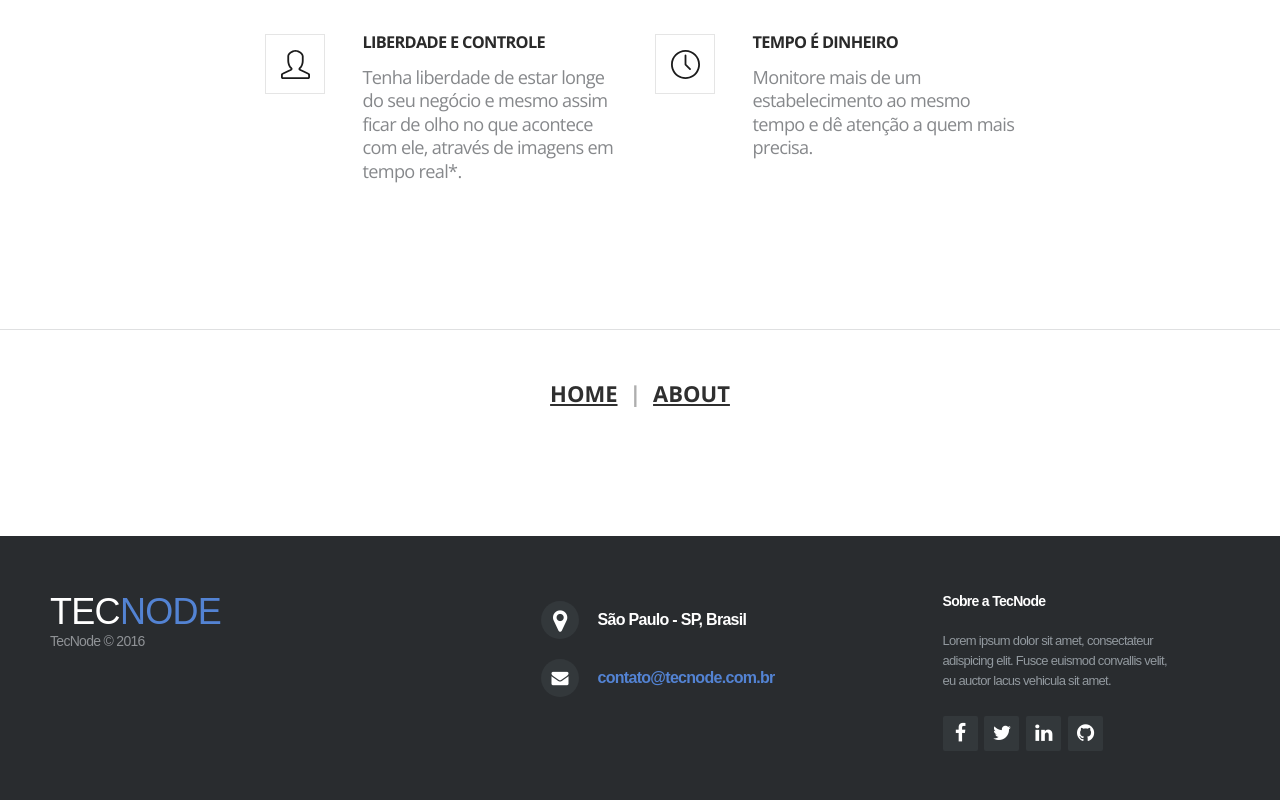
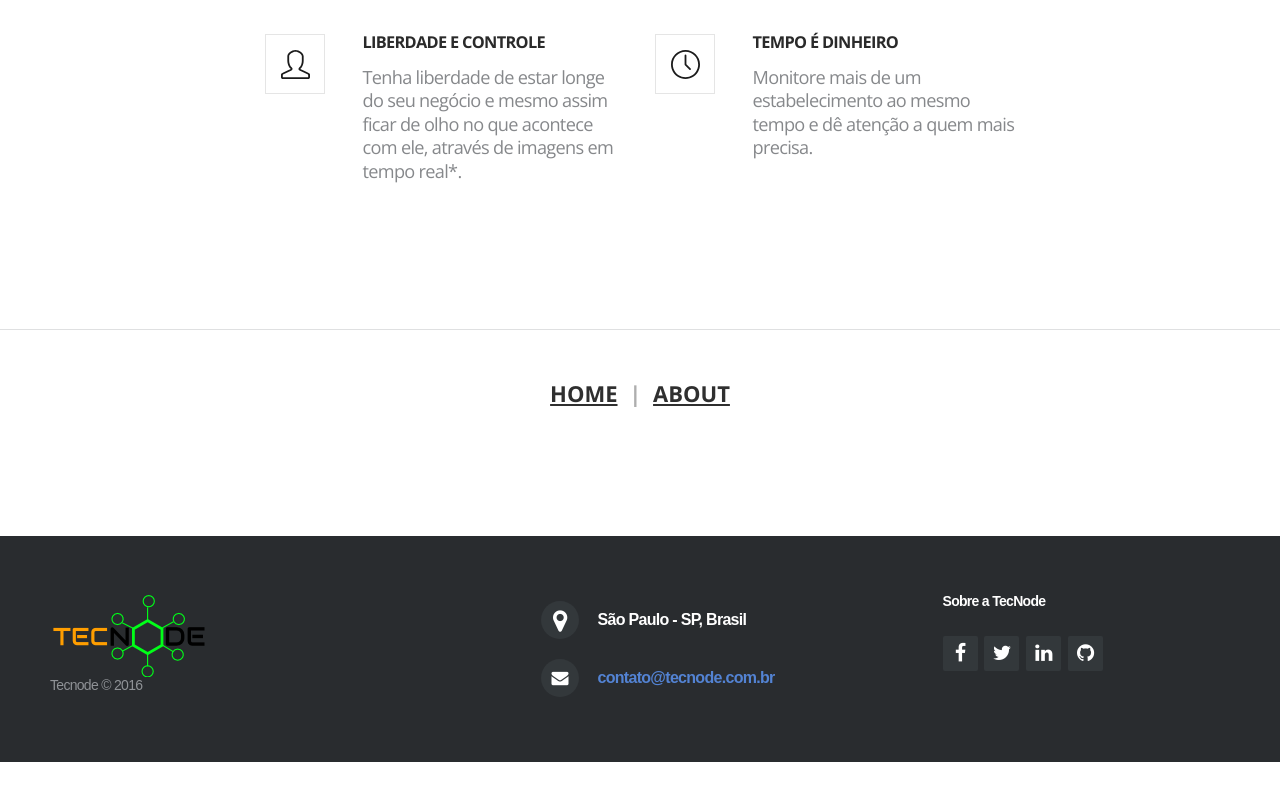
Before and after one commit to tecnodebr/tecnodebr.github.io, a plain HTML site: page index.html in a window 1280 px wide. Shown: the part 1708-2508 px from the top of the page. After the commit the page ends 2470 px from the top, so only its background shows below. Drawn offline with nearby package versions, Linux system fonts and the light colour scheme.

Commit message:
Criação do Logotipo

```diff
--- a/index.html
+++ b/index.html
@@ -43,6 +43,7 @@
                     <!--class=v-center-->
                     <div class="row">
                         <div class="col-xs-12 col-sm-12">
+                            <img  src="img/logo_tecnode.png" alt="Logo" />
                             <h1 class="mb-10 heading">TECNODE</h1>
                             <div class="subheading mb-20">Sistemas sob medida para o seu negócio <br class=hidden-xs>com tecnologia de ponta.</div>
                         </div>
@@ -74,7 +75,7 @@
             <div class=row>
                 <div class="col-sm-5 col-md-4 col-md-offset-2 col-sm-offset-1">
                     <h1 class="mb-10 xs-mb-10 heading color-dark heading-bordered">
-                       Sob controle
+                        Sob controle
                     </h1>
                     <p>Monitore seus negócios a distância com nossas soluções de automação baseadas na internet das coisas.</p>
                 </div>
@@ -148,8 +149,13 @@
 
     <footer class="footer-distributed">
         <div class="footer-left">
-            <h3 style="font-family:Arial;">Tec<span>Node</span></h3>
-            <p class="footer-links" style="display:none;">
+            <div class="text-left">
+                <img class="footer-company-name" src="img/logo_tecnode.png" alt="Logo" />
+                <p class="footer-company-name">Tecnode &copy; 2016</p>
+            </div>
+
+            <!--<h3 style="font-family:Arial;">Tec<span>Node</span></h3>-->
+            <!--<p class="footer-links" style="display:none;">
                 <a href="#">Home</a>
                 ·
                 <a href="#">Blog</a>
@@ -161,17 +167,18 @@
                 <a href="#">Faq</a>
                 ·
                 <a href="#">Contact</a>
-            </p>
-            <p class="footer-company-name">TecNode &copy; 2016</p>
+            </p>-->
+
         </div>
         <div class="footer-center">
             <div>
                 <i class="fa fa-map-marker"></i>
-                <p ><span style="display:none;">Rua xxxx, 443</span> São Paulo - SP, Brasil</p>
+                <p><span style="display:none;"></span> São Paulo - SP, Brasil</p>
             </div>
             <div style="display:none;">
                 <i class="fa fa-phone"></i>
-                <p >+55 11 946826478</p>
+                <p>+55 11 946826478</p>
+                <p>+55 11 986943717</p>
             </div>
             <div>
                 <i class="fa fa-envelope"></i>
@@ -181,7 +188,6 @@
         <div class="footer-right">
             <p class="footer-company-about">
                 <span>Sobre a TecNode</span>
-                Lorem ipsum dolor sit amet, consectateur adispicing elit. Fusce euismod convallis velit, eu auctor lacus vehicula sit amet.
             </p>
             <div class="footer-icons">
                 <a href="#"><i class="fa fa-facebook"></i></a>
```
Also changed, not shown: img/logo_tecnode.png (added).
